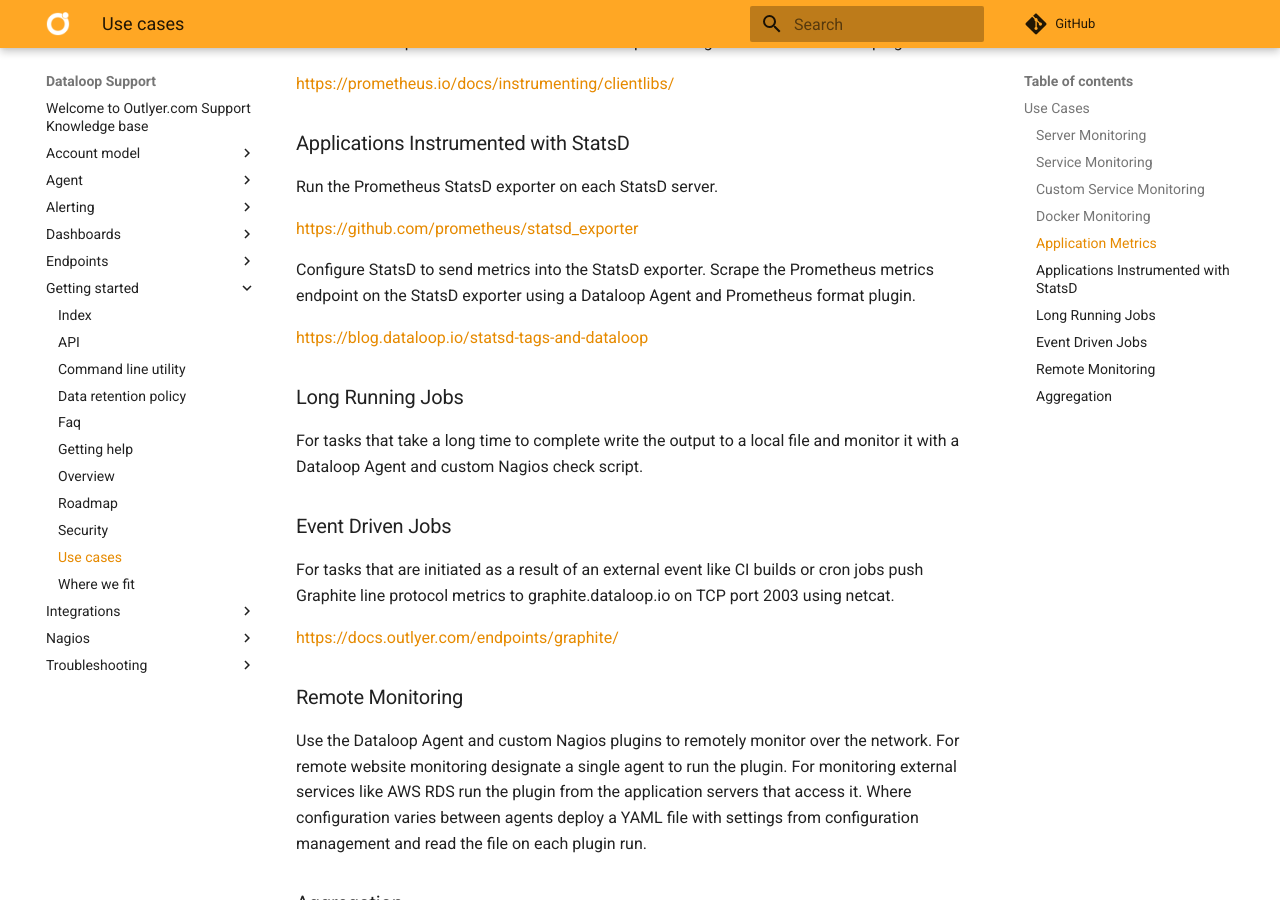
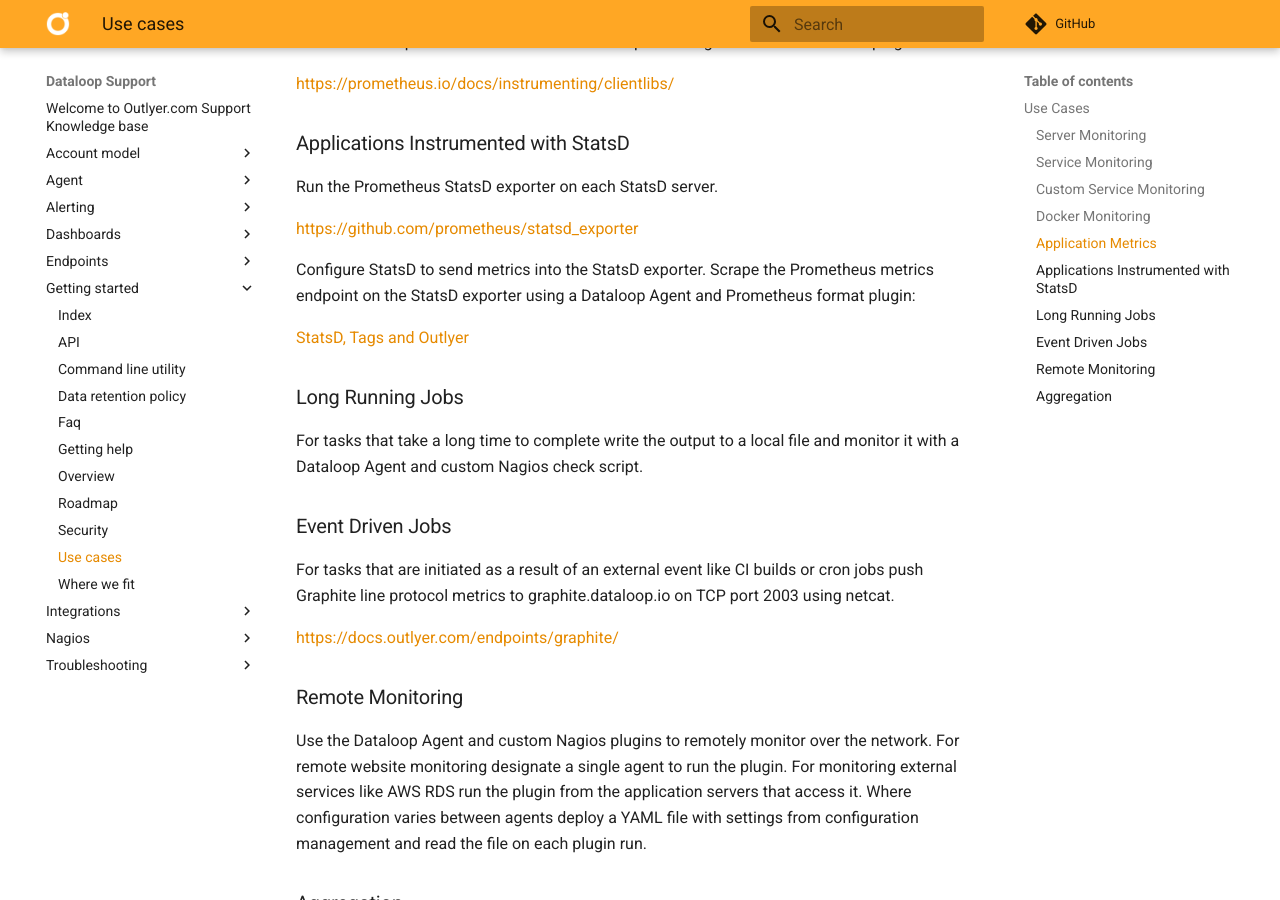
Before and after one commit to dataloop/dataloop-support, an MkDocs documentation site: the page built from docs/getting_started/use_cases.md, in a window 1280 px wide and 900 px high, scrolled down 1041 px. Built offline with MkDocs 1.6.1 and Material for MkDocs 9.7.7, drawn with Linux system fonts in a browser that asks for light colours; comment, search, counter and statistics services are not loaded.

Commit message:
updated blog link and post

```diff
--- a/docs/getting_started/use_cases.md
+++ b/docs/getting_started/use_cases.md
@@ -32,9 +32,9 @@
 
 <https://github.com/prometheus/statsd_exporter>
 
-Configure StatsD to send metrics into the StatsD exporter. Scrape the Prometheus metrics endpoint on the StatsD exporter using a Dataloop Agent and Prometheus format plugin.
+Configure StatsD to send metrics into the StatsD exporter. Scrape the Prometheus metrics endpoint on the StatsD exporter using a Dataloop Agent and Prometheus format plugin:
 
-<https://blog.dataloop.io/statsd-tags-and-dataloop>
+[StatsD, Tags and Outlyer](https://blog.outlyer.com/statsd-tags-and-dataloop)
 
 ### Long Running Jobs
 
```
